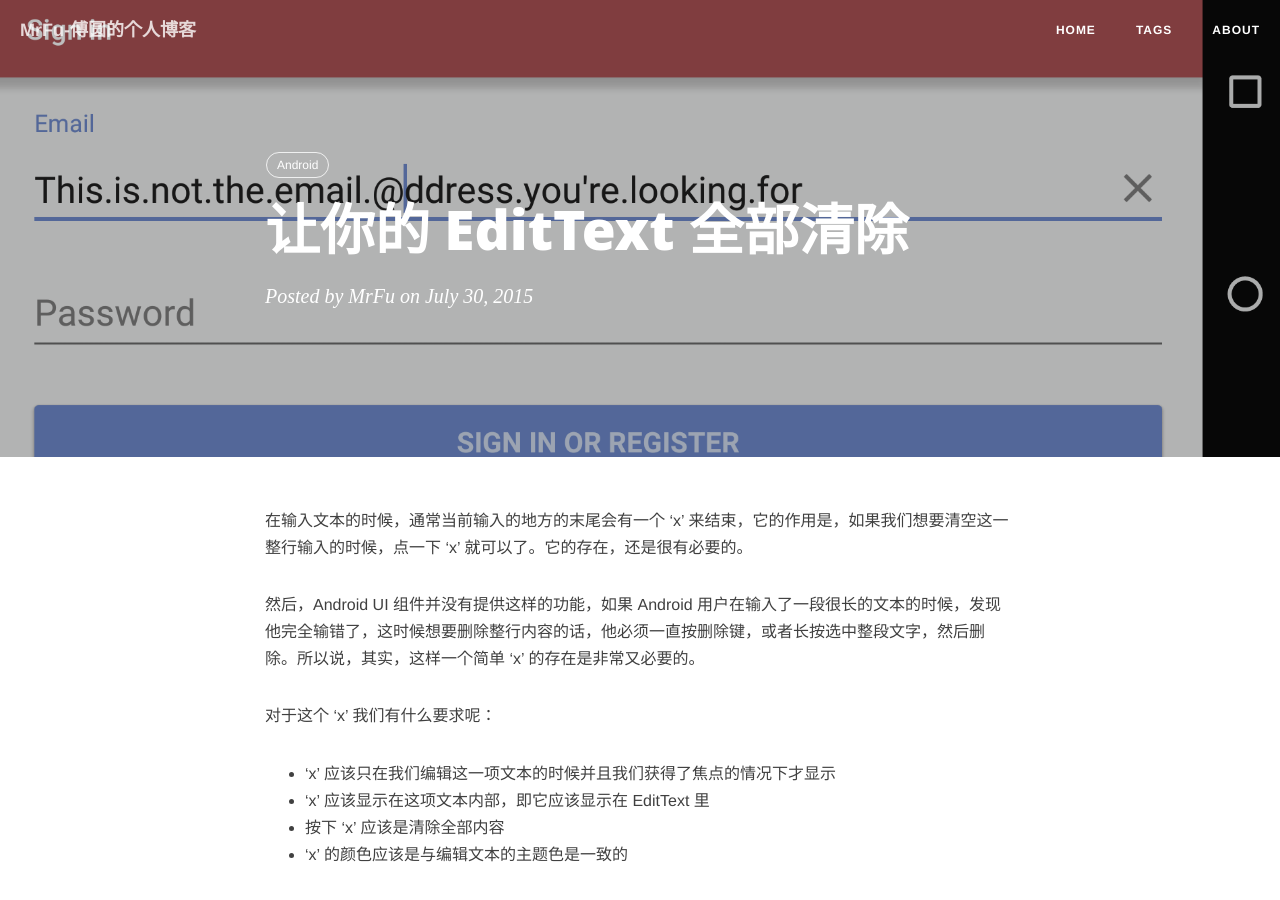
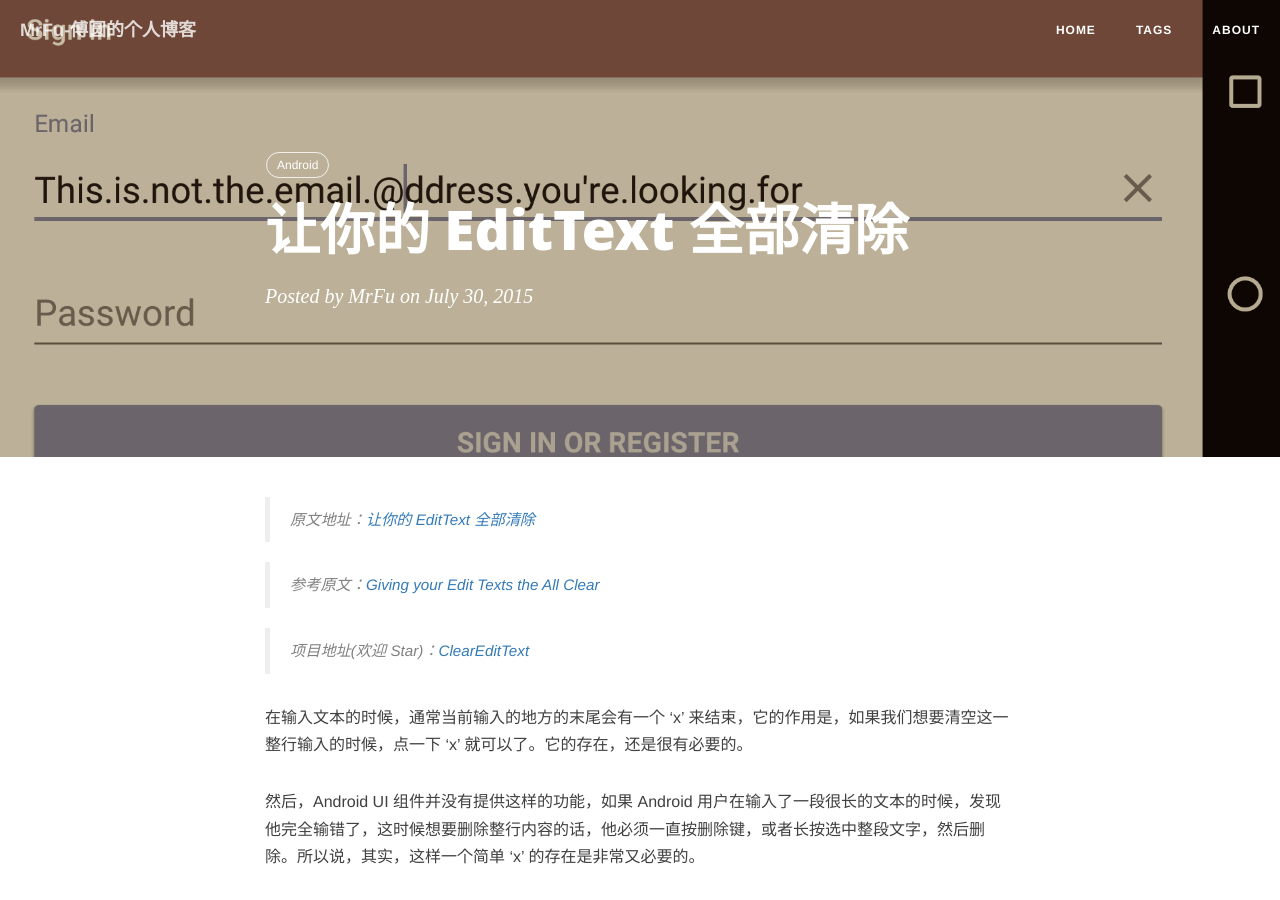
Before and after one commit to MrFuFuFu/mrfufufu.github.io, a Jekyll site: the page built from _posts/2015-07-30-allclear_edittext.markdown, in a window 1280 px wide and 900 px high. Built offline with Jekyll 4.4.1, drawn with Linux system fonts in a browser that asks for light colours; nearby versions of some CDN libraries; comment, search, counter and statistics services are not loaded.

Commit message:
add allclear edittext url

```diff
--- a/_posts/2015-07-30-allclear_edittext.markdown
+++ b/_posts/2015-07-30-allclear_edittext.markdown
@@ -8,6 +8,15 @@ header-img: "img/post-bg-edittext.png"
 tags:
     - Android
 ---
+
+
+> 原文地址：[让你的 EditText 全部清除](http://mrfufufu.github.io/android/2015/07/30/allclear_edittext/)
+
+> 参考原文：[Giving your Edit Texts the All Clear](https://medium.com/engineering-at-depop/giving-your-edit-texts-the-all-clear-8ad2579a11ff)
+
+> 项目地址(欢迎 Star)：[ClearEditText](https://github.com/MrFuFuFu/ClearEditText)
+
+
 
 在输入文本的时候，通常当前输入的地方的末尾会有一个 'x' 来结束，它的作用是，如果我们想要清空这一整行输入的时候，点一下 'x' 就可以了。它的存在，还是很有必要的。
 
```
Also changed, not shown: img/post-bg-edittext.png.
